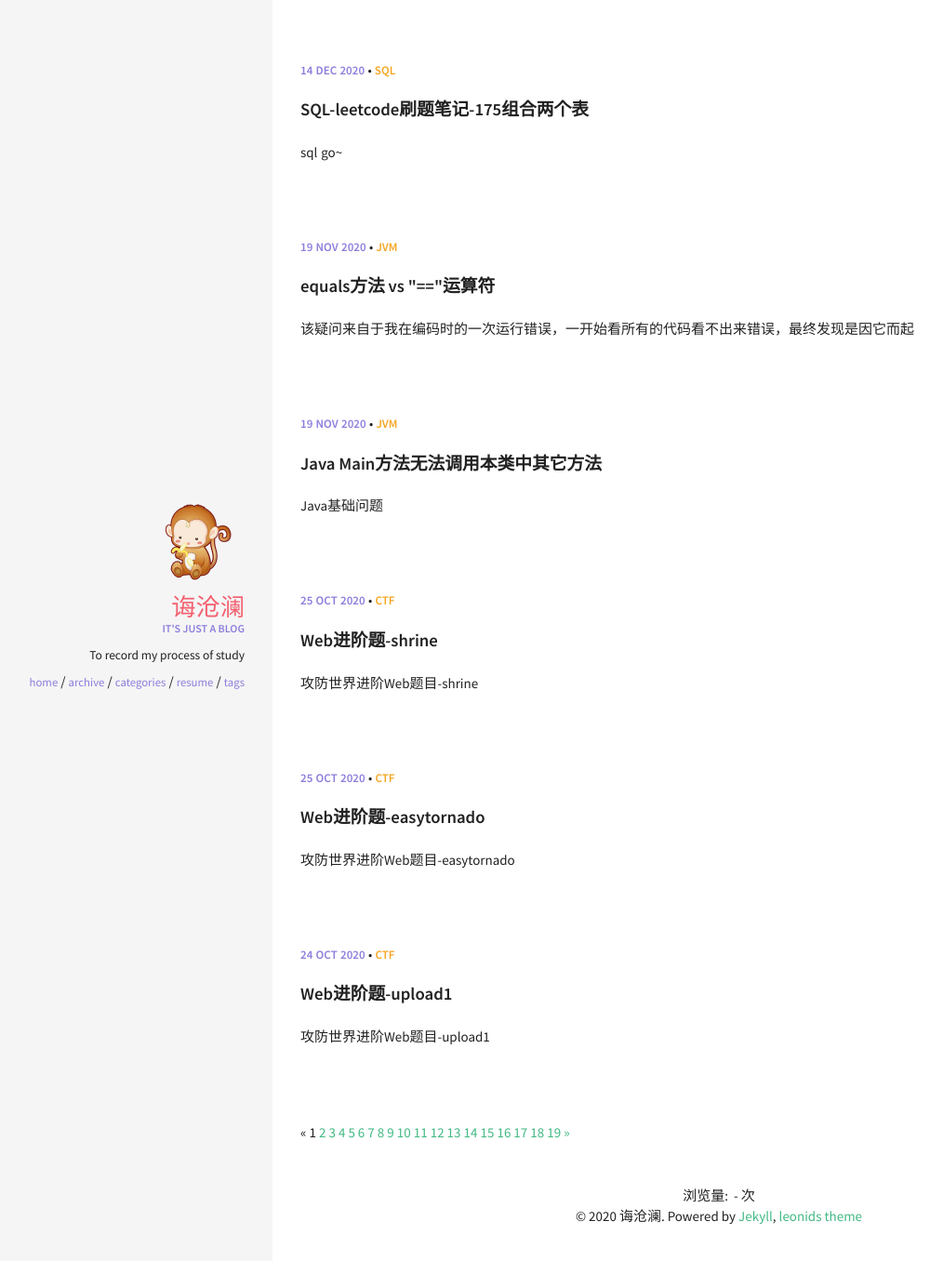
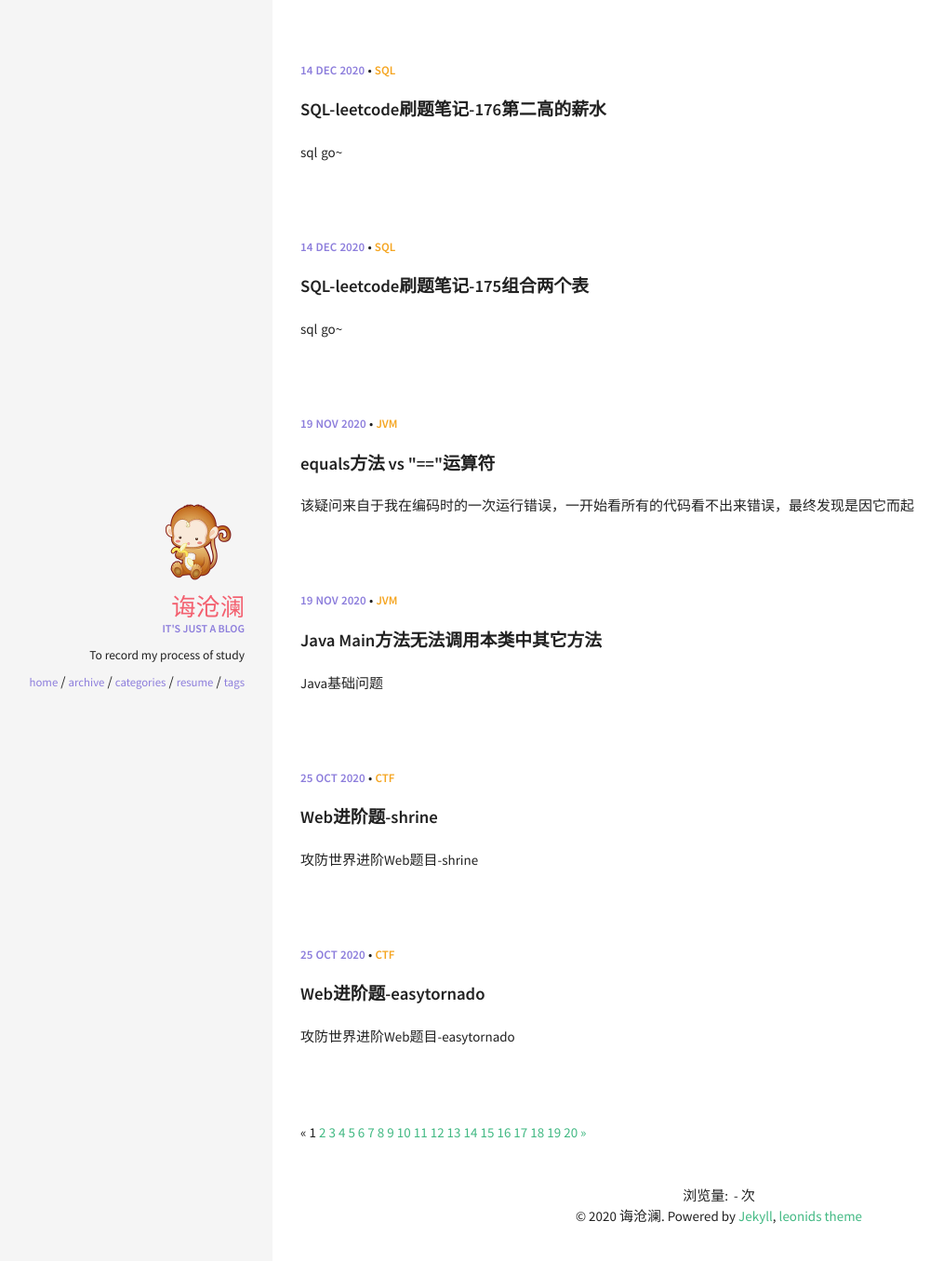
Before and after one commit to MonkeyDatabase/MonkeyDatabase.github.io, a Jekyll site: the page built from index.html, in a window 1280 px wide. Shown: the top 1356 px of the page at 93% size, without its empty margins (27-1041 px from the left). Built offline with Jekyll 4.4.1, drawn with Linux system fonts in a browser that asks for light colours; the list of posts is cut into pages by our own code; comment, search, counter and statistics services are not loaded; part of the change alters nothing that is shown.

Commit message:
sql leetcode 176

````diff
--- /dev/null
+++ b/_posts/2020-12-14-sql-leetcode-176.md
@@ -0,0 +1,421 @@
+---
+layout: post
+title: SQL-leetcode刷题笔记-176第二高的薪水
+excerpt: "sql go~"
+date:   2020-12-14 12:55:00
+categories: [SQL]
+comments: true
+---
+
+### 题目描述
+
+编写一个 SQL 查询，获取 `Employee` 表中第二高的薪水（Salary） 。
+
+表1：Employee (Primary Key: Id)
+
+| Id   | Salary |
+| ---- | ------ |
+| 1    | 100    |
+| 2    | 200    |
+| 3    | 300    |
+
+例如上述 `Employee` 表，SQL查询应该返回 `200` 作为第二高的薪水。如果不存在第二高的薪水，那么查询应返回 `null`。
+
+| SecondHighestSalary |
+| ------------------- |
+| 200                 |
+
+### 相关知识
+
+1. SQL中使用ORDER BY进行排序，降序排列使用DESC
+2. LIMIT n,m 第一个参数指定第一个返回记录的偏移量，第二个参数指定返回记录行的最大数目，起始行偏移量是0
+
+### 解题过程
+
+1. 编写SQL
+
+   ```sql
+   SELECT Salary FROM Employee ORDER BY Salary DESC LIMIT 1,1
+   ```
+
+2. 提交后，答案错误
+
+   * my output
+
+     ```json
+     {
+         "headers":[
+             "Salary"
+         ],
+         "values":[
+             [
+                 200
+             ]
+         ]
+     }
+     ```
+
+   * standard output
+
+     ```json
+     {
+         "headers":[
+             "SecondHighestSalary"
+         ],
+         "values":[
+             [
+                 200
+             ]
+         ]
+     }
+     ```
+
+   * 返回的字段名需要更改
+
+3. 修改sql，使用AS关键字可以给字段起一个别名，并用别名返回
+
+   ```sql
+   SELECT Salary AS SecondHighestSalary  FROM Employee ORDER BY Salary DESC LIMIT 1,1
+   ```
+
+4. 提交，解答错误
+
+   * my output
+
+     ```json
+     {
+         "headers":[
+             "SecondHighestSalary"
+         ],
+         "values":[
+
+         ]
+     }
+     ```
+
+   * standard output
+
+     ```json
+     {
+         "headers":[
+             "SecondHighestSalary"
+         ],
+         "values":[
+             [
+                 null
+             ]
+         ]
+     }
+     ```
+
+   * sql查询无结果时，默认返回的是空白，而不是空值。
+
+5. 查询资料，发现可以通过ifnull方法进行替换，~~然而查询记录为空并不是NULL，所以这个方法没用~~
+
+6. 多次尝试后，编写sql
+
+   ```sql
+   WITH CTE AS (SELECT Salary FROM Employee ORDER BY Salary DESC LIMIT 1,1)
+   SELECT CASE(SELECT COUNT(*) FROM CTE) WHEN 1 THEN (SELECT Salary FROM CTE) ELSE NULL END AS SecondHighestSalary
+   ```
+
+   * 公用表表达式允许使用命名的临时结果集，通过允许在SELECT和某些其他语句前面使用WITH子句来实现，格式为*WITH CTEname AS (query)*，这样就可以避免多次重复执行这个查询
+   * 使用CASE WHEN END控制结构，来实现当查询结果为空时，把\[\]替换为\[null\]
+
+7. 提交，出现了新的错误
+
+   * input
+
+     ```json
+     {
+         "headers":{
+             "Employee":[
+                 "Id",
+                 "Salary"
+             ]
+         },
+         "rows":{
+             "Employee":[
+                 [
+                     1,
+                     100
+                 ],
+                 [
+                     2,
+                     100
+                 ]
+             ]
+         }
+     }
+     ```
+
+   * my output
+
+     ```json
+     {
+         "headers":[
+             "SecondHighestSalary"
+         ],
+         "values":[
+             [
+                 100
+             ]
+         ]
+     }
+     ```
+
+   * standard output
+
+     ```json
+     {
+         "headers":[
+             "SecondHighestSalary"
+         ],
+         "values":[
+             [
+                 null
+             ]
+         ]
+     }
+     ```
+
+   * 可以看出这是因为忘记了去除重复值
+
+8. 使用DISTINCT去除重复值，构建sql，DISTINCT需要在select的字段名前修饰
+
+   ```sql
+   WITH CTE AS (SELECT DISTINCT Salary FROM Employee ORDER BY Salary DESC LIMIT 1,1)
+   SELECT CASE(SELECT COUNT(*) FROM CTE) WHEN 1 THEN (SELECT Salary FROM CTE) ELSE NULL END AS SecondHighestSalary
+   ```
+
+### 学习总结
+
+1. 公用表表达式(CTE)
+
+   > 不能在同一查询中两次引用派生表，因为查询会根据派生表的引用次数计算两次或多次，这会引发严重的性能问题
+
+   * 假如想要了解每年工资相对前一年的增长百分比，工资表为salaries表，因为要对比相邻两年的涨幅，就需要进行笛卡尔积，而要进行笛卡尔积的表需要对目前的表进行处理，因为目前的表中一行是每次发工资的条目，而不是一年一个条目，对数据处理完后形成一个派生表，之后进行笛卡尔积。从下面的代码中可以看到，q1和q2其实是同样的内容，但是却要每个单独计算一遍，浪费了一半的计算量。
+
+     ```sql
+     SELECT
+     	q1.year;
+     	q2.year AS next_year;
+     	q1.sum;
+     	q2.sum AS next_sum;
+     	100*(q2.sum-q1.sum)/q1.sum AS percent
+     FROM
+     	(SELECT year(from_date) as year,sum(salary) as sum FROM salaries GROUP BY year) AS q1,
+     	(SELECT year(from_date) as year,sum(salary) as sum FROM salaries GROUP BY year) AS q2
+     WHERE q1.year=q2.year-1;
+     ```
+
+   * 公式表表达式正是用来解决这个问题，它允许在SELECT等语句前使用WITH语句来对临时结果集进行命名。
+
+   * 在命名之后，本次SQL中就可以通过这个名字来访问临时结果集，而无需再次计算，上面的代码也就可以精简为
+
+     ```sql
+     WITH CTE AS (SELECT year(from_date) as year,sum(salary) as sum FROM salaries GROUP BY year)
+     SELECT
+
+     FROM
+     	CTE AS q1,
+     	CTE AS q2
+     WHERE
+     	q1.year=q2.year-1;
+     ```
+
+2.  数据库中的NULL
+
+   * NULL、空字符串的长度比较
+
+     * sql
+
+       ```sql
+       SELECT LENGTH(NULL),LENGTH(''),LENGTH(233),LENGTH('6666')
+       ```
+
+     * 执行结果
+
+       | LENGTH(NULL) | LENGTH('') | LENGTH(0) | LENGTH('6666') |
+       | ------------ | ---------- | --------- | -------------- |
+       | NULL         | 0          | 1         | 4              |
+
+     * 可以看出NULL并不是0，也不是字符串
+
+   * NULL是未定义的或未知的
+
+   * 判断是否为NULL时需要使用*ISNULL()*函数，而不能用等号和不等号进行判断
+
+   * 当数据表中某个字段允许为NULL时，会使用额外的比特位标识当前元组的这个属性是否为NULL
+
+   * NULL参与任何运算的结果均是NULL，例如判断NULL是否等于NULL
+
+     * 如下sql，执行结果为1
+
+       ```sql
+       SELECT (2=2)
+       ```
+
+     * 而如下sql，执行结果为NULL
+
+       ```sql
+       SELECT (NULL=NULL)
+       ```
+
+   * 对于一件语句，其他语言基本是二值逻辑，即真和假，而在数据库中会有真、假、未知真假三种状态，而NULL就用来表示这个状态
+
+   * 当查询表之后，一条记录都没有时，是NULL的状态
+
+   * 数据表的某个元组的某个属性也可能是NULL的状态
+
+   * 如果想实现NULL to something，可以使用*IFNULL(字段名，表达式)*来对字段为NULL时进行某些操作
+
+   * \*在数据库中代表匹配所有，此时会匹配NULL；当指定某个字段进行某些操作时，如CONUT()，就会忽略NULL
+
+3. 之前提交出错的sql
+
+   * 尝试IF()出错，IF()函数接收三个表达式，如果第一个参数为真，则执行第二个参数并作为结果返回，否则执行第三个参数并作为结果返回
+
+     * sql
+
+       ```sql
+       SELECT DISTINCT IF(Salary,Salary,NULL) AS SecondHighestSalary  FROM Employee ORDER BY Salary DESC LIMIT 1,1
+       ```
+
+     * 它在结果不为空时正常返回，在结果为空时没有替换为NULL
+
+     * 当删掉*FROM....LIMIT 1，1*这些语句，即不从表中查询时，将判断语句改为*2<1*，结果可以正常替换为NULL
+
+     * 修改sql
+
+       ```sql
+       SELECT
+       	IF(
+               (SELECT DISTINCT Salary FROM Employee ORDER BY Salary DESC LIMIT 1,1),
+               (SELECT DISTINCT Salary FROM Employee ORDER BY Salary DESC LIMIT 1,1),
+               NULL
+           )
+           AS SecondHighestSalary
+       ```
+
+     * 提交sql，出现了新的错误
+
+       * input
+
+         ```json
+         {
+             "headers":{
+                 "Employee":[
+                     "Id",
+                     "Salary"
+                 ]
+             },
+             "rows":{
+                 "Employee":[
+                     [
+                         3,
+                         1
+                     ],
+                     [
+                         2,
+                         0
+                     ],
+                     [
+                         1,
+                         0
+                     ]
+                 ]
+             }
+         }
+         ```
+
+       * my output
+
+         ```json
+         {
+             "headers":[
+                 "SecondHighestSalary"
+             ],
+             "values":[
+                 [
+                     null
+                 ]
+             ]
+         }
+         ```
+
+       * 可以看出这里的第二高是0，而IF语句把第一个语句的返回值0当作了执行结果为假，导致跳转到条件为假的第三个表达式执行，所以错误输出了NULL
+
+     * 修改sql
+
+       ```sql
+       SELECT
+       	IF(
+               (SELECT DISTINCT Salary FROM Employee ORDER BY Salary DESC LIMIT 1,1) IS NOT NULL,
+               (SELECT DISTINCT Salary FROM Employee ORDER BY Salary DESC LIMIT 1,1),
+               NULL
+           )
+           AS SecondHighestSalary
+       ```
+
+     * 提交，答案正确
+
+     * 但是本次提交的sql浪费了接近一半的计算，分别是IF()的第一个表达式和第二个表达式，它们两次查表的结果完全一样，却执行了两遍
+
+     * 使用公用表表达式进行改进
+
+       ```sql
+       WITH CTE AS (SELECT DISTINCT Salary FROM Employee ORDER BY Salary DESC LIMIT 1,1)
+       SELECT
+       	IF(
+           	(SELECT COUNT(*) FROM CTE)=0,
+               NULL,
+               (SELECT Salary FROM CTE)
+           )
+           AS SecondHighestSalary
+       ```
+
+   * 使用*IFNULL()*函数，这个函数接收两个表达式，如果第一个参数不为NULL，则返回第一个参数的执行结果，否则返回第二个参数的执行结果
+
+     * sql
+
+       ```sql
+       SELECT DISTINCT IFNULL( Salary,NULL) AS SecondHighestSalary FROM Employee ORDER BY Salary DESC LIMIT 1,1
+       ```
+
+     * my output
+
+       ```json
+       {
+           "headers":[
+               "SecondHighestSalary"
+           ],
+           "values":[
+
+           ]
+       }
+       ```
+
+     * standard output
+
+       ```json
+       {
+           "headers":[
+               "SecondHighestSalary"
+           ],
+           "values":[
+               null
+           ]
+       }
+       ```
+
+     * 仍然是没有完成替换，查看题解，发现题解中一旦有了IFNULL()函数就不再有FROM WHERE子句
+
+       ```sql
+       SELECT
+       	IFNULL(
+               (SELECT DISTINCT Salary FROM Employee ORDER BY Salary DESC LIMIT 1,1),
+               NULL
+           )
+           AS SecondHighestSalary
+       ```
````
Also changed, not shown: _posts/2020-12-14-sql-leetcode-175.md (+0 -2 lines).
